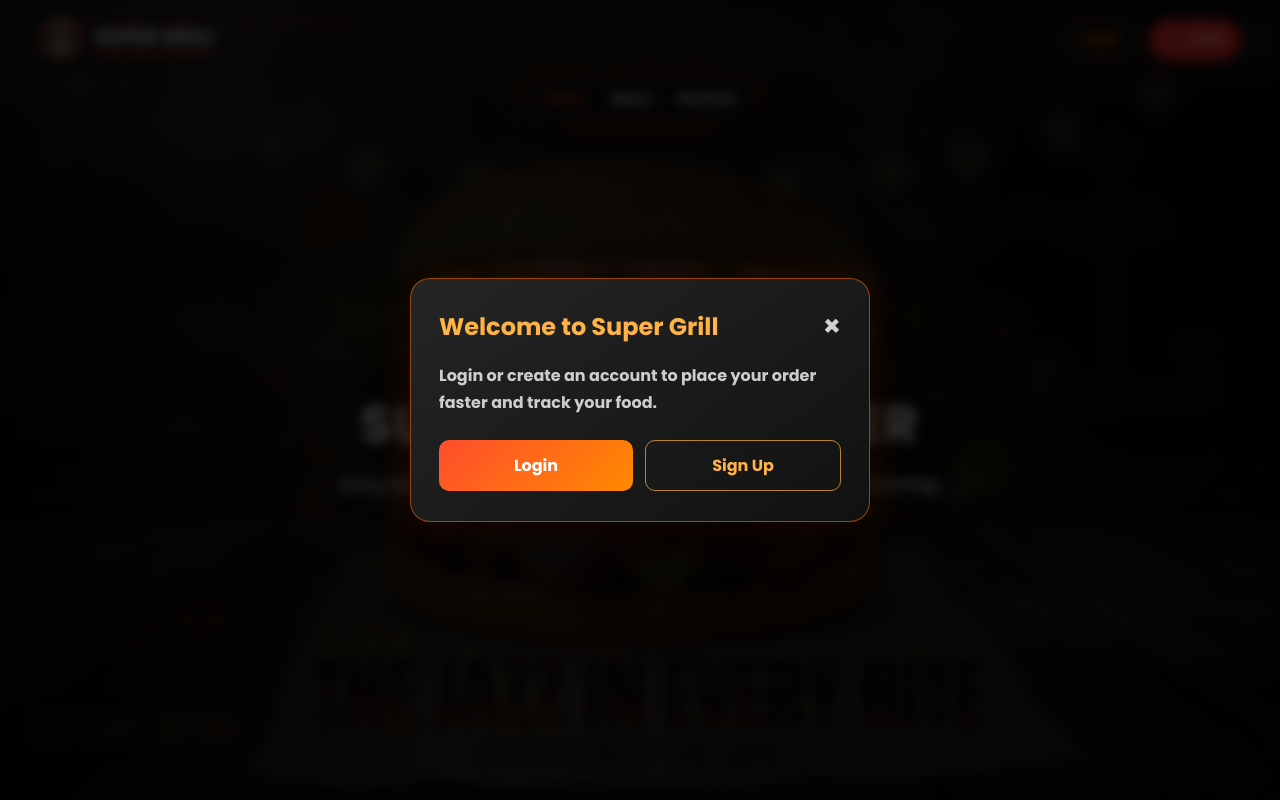
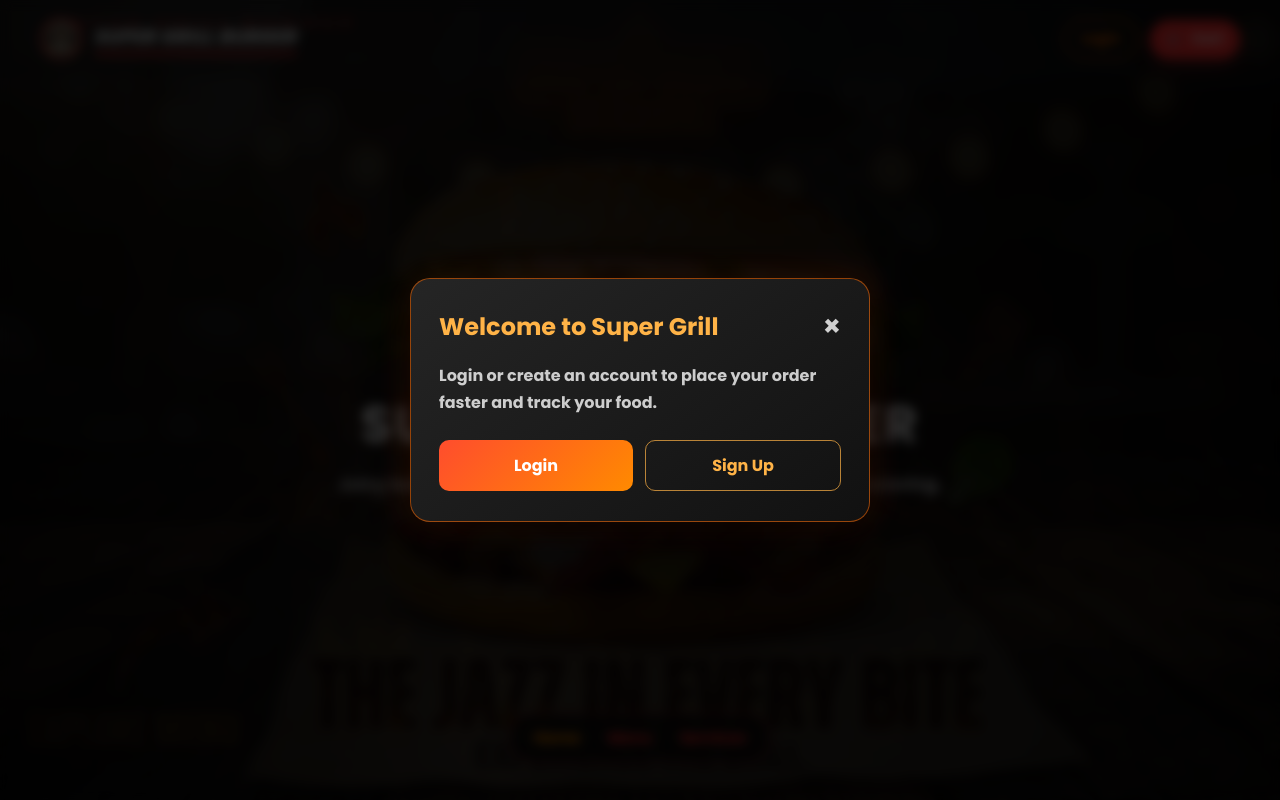
Before and after one commit to ahmedcheema1422-lgtm/super-grill-burger, a React (Vite) app: page / in a window 1280 px wide. Shown: the top 800 px of the page. Built offline with nearby package versions, Linux system fonts and the light colour scheme.

Commit message:
Move navigation into home and update brand

```diff
--- a/src/App.jsx
+++ b/src/App.jsx
@@ -343,8 +343,6 @@
   return (
     <>
       <Navbar
-        currentView={view}
-        onNavigate={handleNavigate}
         cartCount={cartCount}
         onCartToggle={() => setCartOpen((prev) => !prev)}
         currentUser={currentUser}
@@ -358,7 +356,7 @@
 
       <main>
         <section id="home-section" className="page-section">
-          <Home />
+          <Home currentView={view} onNavigate={handleNavigate} />
         </section>
 
         <section id="menu-section" className="page-section">
--- a/src/home/home.css
+++ b/src/home/home.css
@@ -98,6 +98,46 @@
   color: rgba(255, 255, 255, 0.82);
 }
 
+.home-nav {
+  position: absolute;
+  left: 50%;
+  bottom: 38px;
+  z-index: 2;
+  display: flex;
+  align-items: center;
+  justify-content: center;
+  gap: 28px;
+  width: max-content;
+  max-width: calc(100% - 28px);
+  padding: 12px 24px;
+  transform: translateX(-50%);
+  border: 1px solid rgba(255, 45, 45, 0.65);
+  border-radius: 999px;
+  background: rgba(10, 10, 10, 0.86);
+  box-shadow: 0 10px 28px rgba(0, 0, 0, 0.3);
+}
+
+.home-nav-link {
+  border: 0;
+  padding: 0;
+  background: transparent;
+  color: #ff2d2d;
+  font: inherit;
+  font-size: 0.95rem;
+  font-weight: 700;
+  cursor: pointer;
+  transition: color 0.2s ease, transform 0.2s ease;
+}
+
+.home-nav-link:hover,
+.home-nav-link.active {
+  color: #ff8a00;
+}
+
+.home-nav-link:hover {
+  transform: translateY(-1px);
+}
+
 .hero-actions {
   display: flex;
   justify-content: center;
@@ -146,6 +186,16 @@
     font-size: 0.95rem;
   }
 
+  .home-nav {
+    bottom: 24px;
+    gap: 18px;
+    padding: 10px 18px;
+  }
+
+  .home-nav-link {
+    font-size: 0.82rem;
+  }
+
   .hero-btn {
     width: 100%;
   }
--- a/src/home/home.jsx
+++ b/src/home/home.jsx
@@ -1,7 +1,7 @@
 import './home.css'
 import burgerBg from '../assets/burder2.jpg'
 
-const Home = () => {
+const Home = ({ currentView, onNavigate }) => {
   return (
     <section className="hero">
       <div
@@ -19,6 +19,19 @@
           Juicy burgers, loaded fries, and bold flavors made for every craving.
         </p>
       </div>
+
+      <nav className="home-nav" aria-label="Main navigation">
+        {['home', 'menu', 'services'].map((item) => (
+          <button
+            key={item}
+            type="button"
+            className={currentView === item ? 'home-nav-link active' : 'home-nav-link'}
+            onClick={() => onNavigate(item)}
+          >
+            {item[0].toUpperCase() + item.slice(1)}
+          </button>
+        ))}
+      </nav>
     </section>
   )
 }
--- a/src/index.css
+++ b/src/index.css
@@ -131,17 +131,26 @@
 
 .nav-links {
   position: fixed !important;
-  top: 78px;
-  left: 50%;
+  top: 76px;
+  left: 0;
   z-index: 21;
-  width: max-content !important;
+  width: 100% !important;
   flex: none !important;
-  transform: translateX(-50%);
-  padding: 10px 20px;
-  border: 1px solid rgba(255, 45, 45, 0.45);
-  border-radius: 999px;
-  background: rgba(17, 17, 17, 0.88);
+  justify-content: center !important;
+  transform: none;
+  padding: 9px 20px;
+  border-top: 1px solid rgba(255, 45, 45, 0.7);
+  border-bottom: 1px solid rgba(255, 45, 45, 0.7);
+  background: rgba(12, 12, 12, 0.96);
   box-shadow: 0 8px 22px rgba(0, 0, 0, 0.26);
+}
+
+.nav-links .nav-link {
+  color: #ff2d2d !important;
+}
+
+.nav-links .nav-link:hover {
+  color: #ff8a00 !important;
 }
 
 .nav-link {
@@ -767,7 +776,7 @@
   }
 
   .nav-brand {
-    gap: 0 !important;
+    gap: 6px !important;
   }
 
   .nav-links {
@@ -777,9 +786,9 @@
     flex-wrap: nowrap !important;
     gap: 5px !important;
     justify-content: center !important;
-    top: 58px;
+    top: 67px;
     padding: 7px 12px;
-    border-radius: 999px;
+    border-radius: 0;
   }
 
   .nav-actions {
@@ -793,7 +802,12 @@
   }
 
   .nav-brand-main {
-    display: none;
+    display: block;
+    max-width: 78px;
+    overflow: hidden;
+    font-size: 9px !important;
+    line-height: 1.1;
+    white-space: normal;
   }
 
   .nav-logo {
--- a/src/navbar.jsx/navbar.jsx
+++ b/src/navbar.jsx/navbar.jsx
@@ -1,6 +1,6 @@
 import logoImage from '../assets/logo.jpg'
 
-const Navbar = ({ currentView, onNavigate, cartCount = 0, onCartToggle, onLoginClick, currentUser, onLogout }) => {
+const Navbar = ({ cartCount = 0, onCartToggle, onLoginClick, currentUser, onLogout }) => {
   return (
     <nav
       className="navbar"
@@ -78,7 +78,7 @@
             zIndex: 1,
           }}
         >
-          <span className="nav-brand-main" style={{ fontSize: '18px', textTransform: 'uppercase', fontStyle: 'italic', fontWeight: 800 }}>Super Grill</span>
+          <span className="nav-brand-main" style={{ fontSize: '18px', textTransform: 'uppercase', fontStyle: 'italic', fontWeight: 800 }}>Super Grill Burger</span>
           <span
             style={{
               width: '100%',
@@ -89,93 +89,6 @@
             }}
           />
         </div>
-      </div>
-
-      <div
-        className="nav-links"
-        style={{
-          display: 'flex',
-          alignItems: 'center',
-          justifyContent: 'center',
-          gap: '28px',
-          flex: 1,
-          color: '#fff',
-          fontSize: '15px',
-          fontWeight: 600,
-        }}
-      >
-        <button
-          type="button"
-          className="nav-link"
-          onClick={() => onNavigate('home')}
-          style={{
-            cursor: 'pointer',
-            color: currentView === 'home' ? '#ff2d2d' : '#fff',
-            transition: 'color 0.2s ease',
-            fontWeight: currentView === 'home' ? 700 : 500,
-            background: 'transparent',
-            border: 'none',
-            padding: 0,
-          }}
-          onMouseEnter={(e) => {
-            e.target.style.color = '#ff8a00'
-            e.target.style.fontWeight = '700'
-          }}
-          onMouseLeave={(e) => {
-            e.target.style.color = currentView === 'home' ? '#ff2d2d' : '#fff'
-            e.target.style.fontWeight = currentView === 'home' ? 700 : 500
-          }}
-        >
-          Home
-        </button>
-        <button
-          type="button"
-          className="nav-link"
-          onClick={() => onNavigate('menu')}
-          style={{
-            cursor: 'pointer',
-            color: currentView === 'menu' ? '#ff2d2d' : '#fff',
-            transition: 'color 0.2s ease',
-            background: 'transparent',
-            border: 'none',
-            padding: 0,
-            fontWeight: currentView === 'menu' ? 700 : 500,
-          }}
-          onMouseEnter={(e) => {
-            e.target.style.color = '#ff8a00'
-            e.target.style.fontWeight = '700'
-          }}
-          onMouseLeave={(e) => {
-            e.target.style.color = currentView === 'menu' ? '#ff2d2d' : '#fff'
-            e.target.style.fontWeight = currentView === 'menu' ? 700 : 500
-          }}
-        >
-          Menu
-        </button>
-        <button
-          type="button"
-          className="nav-link"
-          onClick={() => onNavigate('services')}
-          style={{
-            cursor: 'pointer',
-            color: currentView === 'services' ? '#ff2d2d' : '#fff',
-            transition: 'color 0.2s ease',
-            background: 'transparent',
-            border: 'none',
-            padding: 0,
-            fontWeight: currentView === 'services' ? 700 : 500,
-          }}
-          onMouseEnter={(e) => {
-            e.target.style.color = '#ff8a00'
-            e.target.style.fontWeight = '700'
-          }}
-          onMouseLeave={(e) => {
-            e.target.style.color = currentView === 'services' ? '#ff2d2d' : '#fff'
-            e.target.style.fontWeight = currentView === 'services' ? 700 : 500
-          }}
-        >
-          Services
-        </button>
       </div>
 
       <div className="nav-actions" style={{ display: 'flex', alignItems: 'center', justifyContent: 'flex-end', flex: 1, gap: '12px' }}>
```
